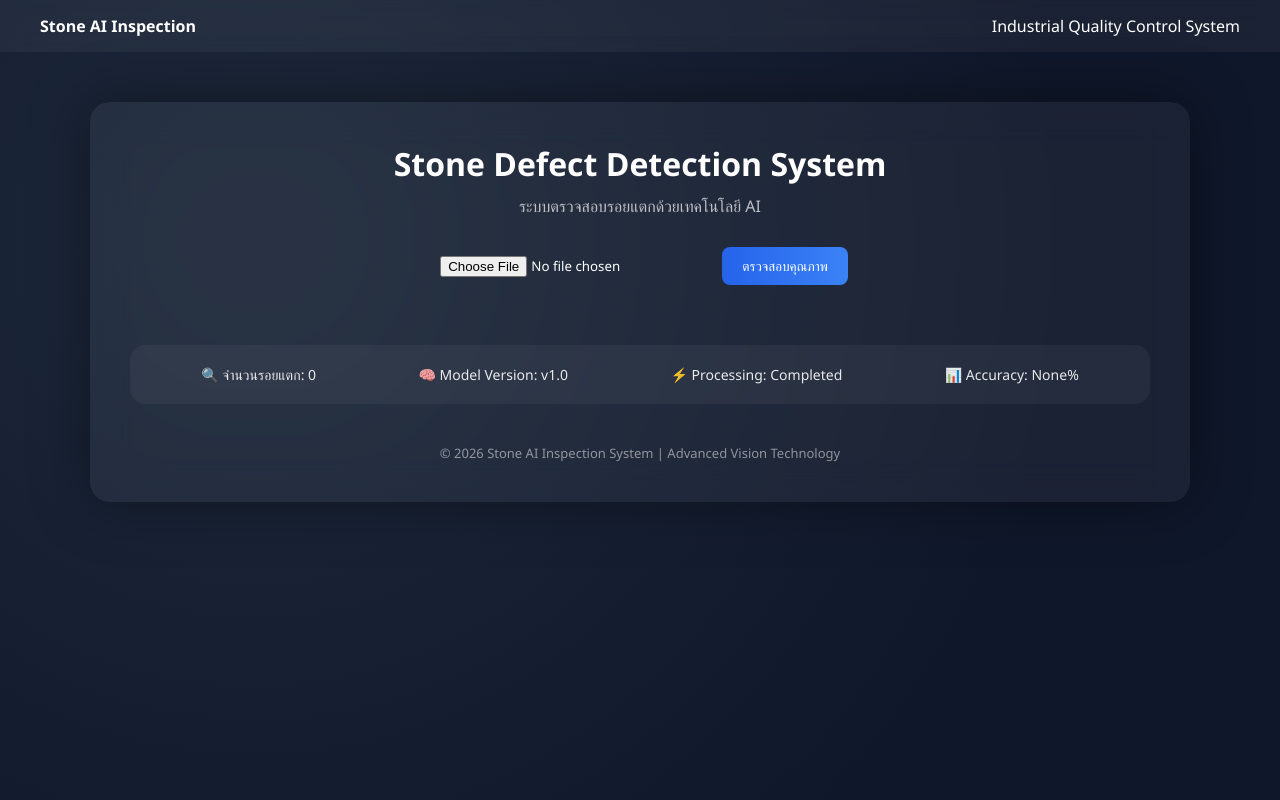
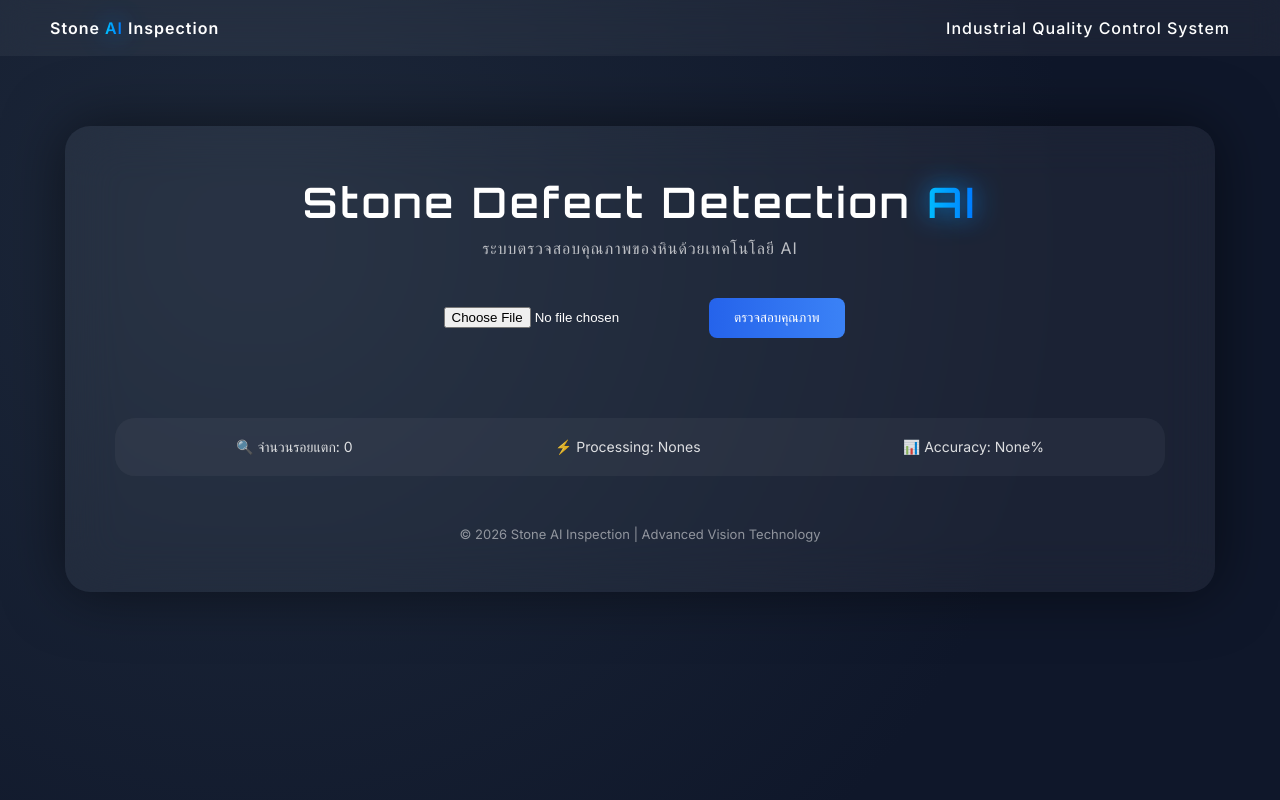
Before and after one commit to SupawitMon/stone-ai, a Flask app: page / in a window 1280 px wide. Run offline with Flask 3, Linux system fonts and the light colour scheme.

Commit message:
Update index.html

```diff
--- a/templates/index.html
+++ b/templates/index.html
@@ -5,164 +5,181 @@
 <title>Stone AI Inspection</title>
 <meta name="viewport" content="width=device-width, initial-scale=1.0">
 
+<link href="https://fonts.googleapis.com/css2?family=Orbitron:wght@600;700&family=Inter:wght@400;500;600&display=swap" rel="stylesheet">
+
 <style>
-* {
-    margin: 0;
-    padding: 0;
-    box-sizing: border-box;
-    font-family: 'Segoe UI', sans-serif;
+*{
+    margin:0;
+    padding:0;
+    box-sizing:border-box;
 }
 
-body {
-    background: radial-gradient(circle at 20% 30%, #1e293b, #0f172a 70%);
-    color: white;
-    min-height: 100vh;
+body{
+    font-family:'Inter',sans-serif;
+    background:radial-gradient(circle at 20% 30%, #1e293b, #0f172a 70%);
+    color:white;
+    min-height:100vh;
 }
 
-/* Top Bar */
-.topbar {
-    width: 100%;
-    padding: 15px 40px;
-    display: flex;
-    justify-content: space-between;
-    background: rgba(255,255,255,0.05);
-    backdrop-filter: blur(10px);
-    font-weight: 500;
+/* ===== TOP BAR ===== */
+.topbar{
+    display:flex;
+    justify-content:space-between;
+    padding:18px 50px;
+    background:rgba(255,255,255,0.05);
+    backdrop-filter:blur(15px);
+    font-weight:500;
+    letter-spacing:1px;
 }
 
-/* Main Container */
-.container {
-    max-width: 1100px;
-    margin: 50px auto;
-    padding: 40px;
-    border-radius: 20px;
-    background: rgba(255,255,255,0.05);
-    backdrop-filter: blur(20px);
-    box-shadow: 0 0 60px rgba(0,0,0,0.4);
+/* ===== CONTAINER ===== */
+.container{
+    max-width:1150px;
+    margin:70px auto;
+    padding:50px;
+    border-radius:25px;
+    background:rgba(255,255,255,0.05);
+    backdrop-filter:blur(25px);
+    box-shadow:0 0 60px rgba(0,0,0,0.5);
 }
 
-/* Title */
-h1 {
-    text-align: center;
-    font-size: 32px;
-    margin-bottom: 10px;
+/* ===== TITLE ===== */
+.title{
+    text-align:center;
+    font-family:'Orbitron',sans-serif;
+    font-size:42px;
+    letter-spacing:3px;
+    margin-bottom:10px;
 }
 
-.subtitle {
-    text-align: center;
-    opacity: 0.7;
-    margin-bottom: 30px;
+.ai{
+    background:linear-gradient(90deg,#00c6ff,#0072ff);
+    -webkit-background-clip:text;
+    -webkit-text-fill-color:transparent;
+    animation:glow 2.5s infinite ease-in-out;
 }
 
-/* Upload Section */
-.upload-section {
-    text-align: center;
-    margin-bottom: 25px;
+@keyframes glow{
+    0%{text-shadow:0 0 10px rgba(0,150,255,0.4);}
+    50%{text-shadow:0 0 30px rgba(0,150,255,1);}
+    100%{text-shadow:0 0 10px rgba(0,150,255,0.4);}
 }
 
-input[type="file"] {
-    padding: 8px;
-    border-radius: 8px;
+.subtitle{
+    text-align:center;
+    opacity:0.7;
+    margin-bottom:40px;
+    letter-spacing:1px;
 }
 
-button {
-    padding: 10px 20px;
-    border: none;
-    border-radius: 8px;
-    background: linear-gradient(90deg,#2563eb,#3b82f6);
-    color: white;
-    cursor: pointer;
-    margin-left: 10px;
-    transition: 0.3s;
+/* ===== UPLOAD ===== */
+.upload{
+    text-align:center;
+    margin-bottom:30px;
 }
 
-button:hover {
-    transform: scale(1.05);
+input[type="file"]{
+    padding:8px;
+    border-radius:8px;
 }
 
-/* Badge */
-.badge {
-    display: inline-block;
-    padding: 15px 25px;
-    border-radius: 50px;
-    margin-top: 15px;
-    font-size: 18px;
-    font-weight: 500;
+button{
+    padding:12px 25px;
+    border:none;
+    border-radius:8px;
+    background:linear-gradient(90deg,#2563eb,#3b82f6);
+    color:white;
+    font-weight:500;
+    cursor:pointer;
+    transition:0.3s;
 }
 
-.badge.success {
-    color: #00e676;
-    border: 1px solid #00e676;
-    box-shadow: 0 0 20px rgba(0,230,118,0.5);
+button:hover{
+    transform:translateY(-3px);
+    box-shadow:0 5px 25px rgba(37,99,235,0.5);
 }
 
-.badge.danger {
-    color: #ff5252;
-    border: 1px solid #ff5252;
-    box-shadow: 0 0 20px rgba(255,82,82,0.5);
+/* ===== BADGE ===== */
+.badge{
+    display:inline-block;
+    padding:18px 30px;
+    border-radius:50px;
+    margin-top:20px;
+    font-size:20px;
+    font-weight:500;
 }
 
-/* Progress Bar */
-.progress-container {
-    width: 300px;
-    height: 8px;
-    background: rgba(255,255,255,0.1);
-    border-radius: 20px;
-    margin: 15px auto;
-    overflow: hidden;
+.success{
+    border:1px solid #00e676;
+    color:#00e676;
+    box-shadow:0 0 25px rgba(0,230,118,0.5);
 }
 
-.progress-bar {
-    height: 100%;
-    border-radius: 20px;
-    transition: width 1s ease;
+.danger{
+    border:1px solid #ff5252;
+    color:#ff5252;
+    box-shadow:0 0 25px rgba(255,82,82,0.5);
 }
 
-/* Image Grid */
-.image-grid {
-    display: flex;
-    gap: 40px;
-    justify-content: center;
-    margin-top: 30px;
-    flex-wrap: wrap;
+/* ===== PROGRESS ===== */
+.progress{
+    width:350px;
+    height:8px;
+    background:rgba(255,255,255,0.1);
+    margin:20px auto;
+    border-radius:20px;
+    overflow:hidden;
 }
 
-.image-box {
-    background: rgba(255,255,255,0.05);
-    padding: 20px;
-    border-radius: 15px;
-    text-align: center;
-    box-shadow: 0 0 30px rgba(0,0,0,0.4);
+.bar{
+    height:100%;
+    transition:width 1s ease;
 }
 
-.image-box img {
-    width: 350px;
-    border-radius: 10px;
-    transition: 0.4s;
+/* ===== IMAGES ===== */
+.image-grid{
+    display:flex;
+    gap:40px;
+    justify-content:center;
+    margin-top:40px;
+    flex-wrap:wrap;
 }
 
-.image-box img:hover {
-    transform: scale(1.05);
+.image-box{
+    background:rgba(255,255,255,0.05);
+    padding:25px;
+    border-radius:20px;
+    box-shadow:0 0 30px rgba(0,0,0,0.4);
 }
 
-/* Stats Panel */
-.stats-panel {
-    margin-top: 30px;
-    display: flex;
-    justify-content: space-around;
-    padding: 20px;
-    background: rgba(255,255,255,0.05);
-    border-radius: 15px;
-    font-size: 14px;
-    opacity: 0.9;
+.image-box img{
+    width:360px;
+    border-radius:15px;
+    transition:0.4s;
 }
 
-/* Footer */
-.footer {
-    text-align: center;
-    margin-top: 40px;
-    opacity: 0.5;
-    font-size: 13px;
+.image-box img:hover{
+    transform:scale(1.05);
+}
+
+/* ===== STATS ===== */
+.stats{
+    margin-top:40px;
+    display:flex;
+    justify-content:space-around;
+    padding:20px;
+    background:rgba(255,255,255,0.05);
+    border-radius:20px;
+    font-size:14px;
+    opacity:0.85;
+}
+
+/* ===== FOOTER ===== */
+.footer{
+    text-align:center;
+    margin-top:50px;
+    opacity:0.5;
+    font-size:13px;
 }
 </style>
 </head>
@@ -170,15 +187,21 @@ button:hover {
 <body>
 
 <div class="topbar">
-    <div><b>Stone AI Inspection</b></div>
+    <div><b>Stone <span class="ai">AI</span> Inspection</b></div>
     <div>Industrial Quality Control System</div>
 </div>
 
 <div class="container">
-    <h1>Stone Defect Detection System</h1>
-    <div class="subtitle">ระบบตรวจสอบรอยแตกด้วยเทคโนโลยี AI</div>
 
-    <div class="upload-section">
+    <div class="title">
+        Stone Defect Detection <span class="ai">AI</span>
+    </div>
+
+    <div class="subtitle">
+        ระบบตรวจสอบคุณภาพของหินด้วยเทคโนโลยี AI
+    </div>
+
+    <div class="upload">
         <form method="POST" enctype="multipart/form-data">
             <input type="file" name="file" required>
             <button type="submit">ตรวจสอบคุณภาพ</button>
@@ -192,9 +215,9 @@ button:hover {
             ความมั่นใจ {{ confidence }}%
         </div>
 
-        <div class="progress-container">
-            <div class="progress-bar"
-                 style="width: {{ confidence }}%;
+        <div class="progress">
+            <div class="bar"
+                 style="width:{{ confidence }}%;
                  background:{% if crack %}#ff5252{% else %}#00e676{% endif %};">
             </div>
         </div>
@@ -218,17 +241,17 @@ button:hover {
     </div>
 
     {% if crack_count is defined %}
-    <div class="stats-panel">
+    <div class="stats">
         <div>🔍 จำนวนรอยแตก: {{ crack_count }}</div>
-        <div>🧠 Model Version: v1.0</div>
-        <div>⚡ Processing: Completed</div>
+        <div>⚡ Processing: {{ processing_time }}s</div>
         <div>📊 Accuracy: {{ confidence }}%</div>
     </div>
     {% endif %}
 
     <div class="footer">
-        © 2026 Stone AI Inspection System | Advanced Vision Technology
+        © 2026 Stone AI Inspection | Advanced Vision Technology
     </div>
+
 </div>
 
 <script>
```
